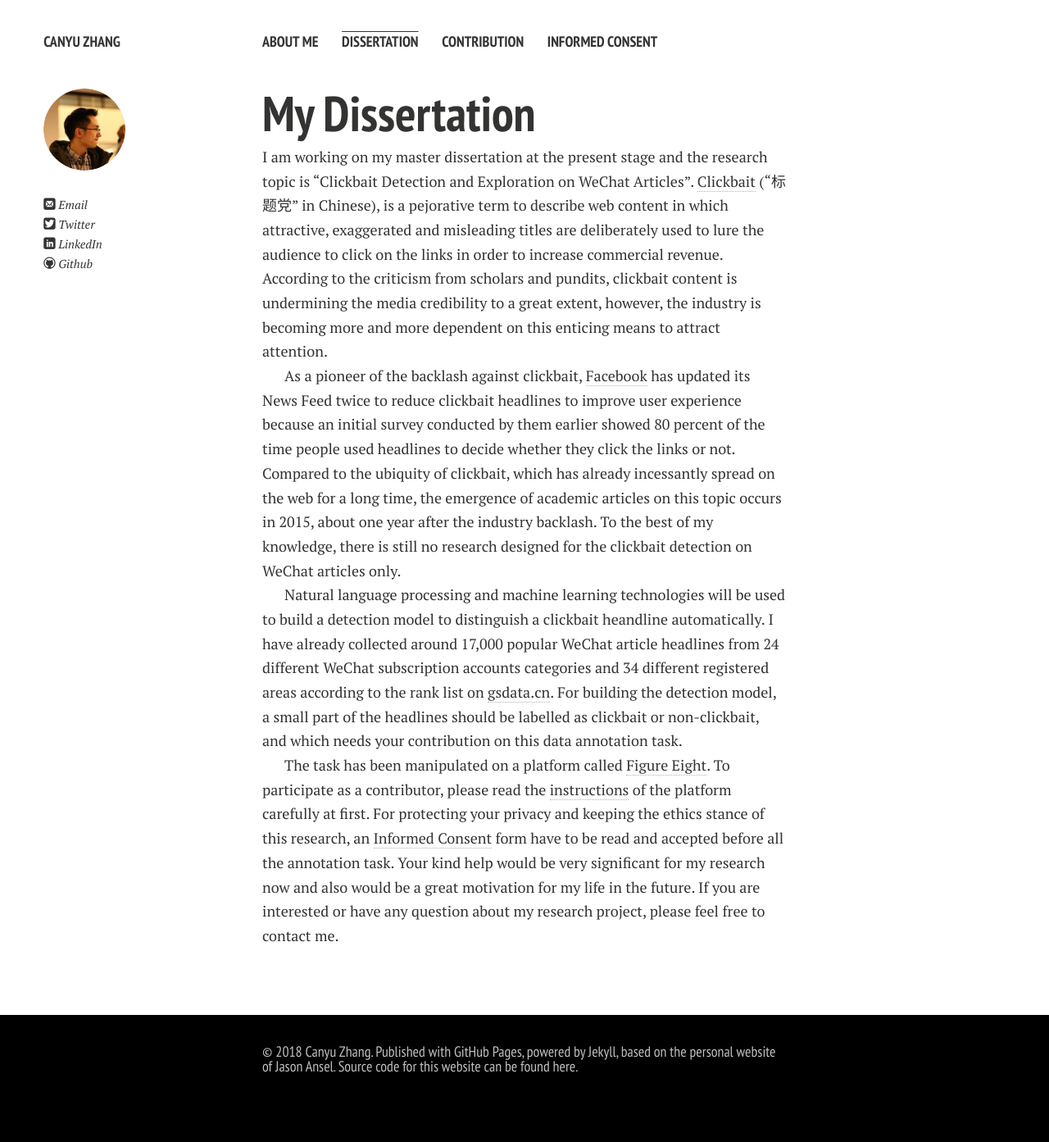
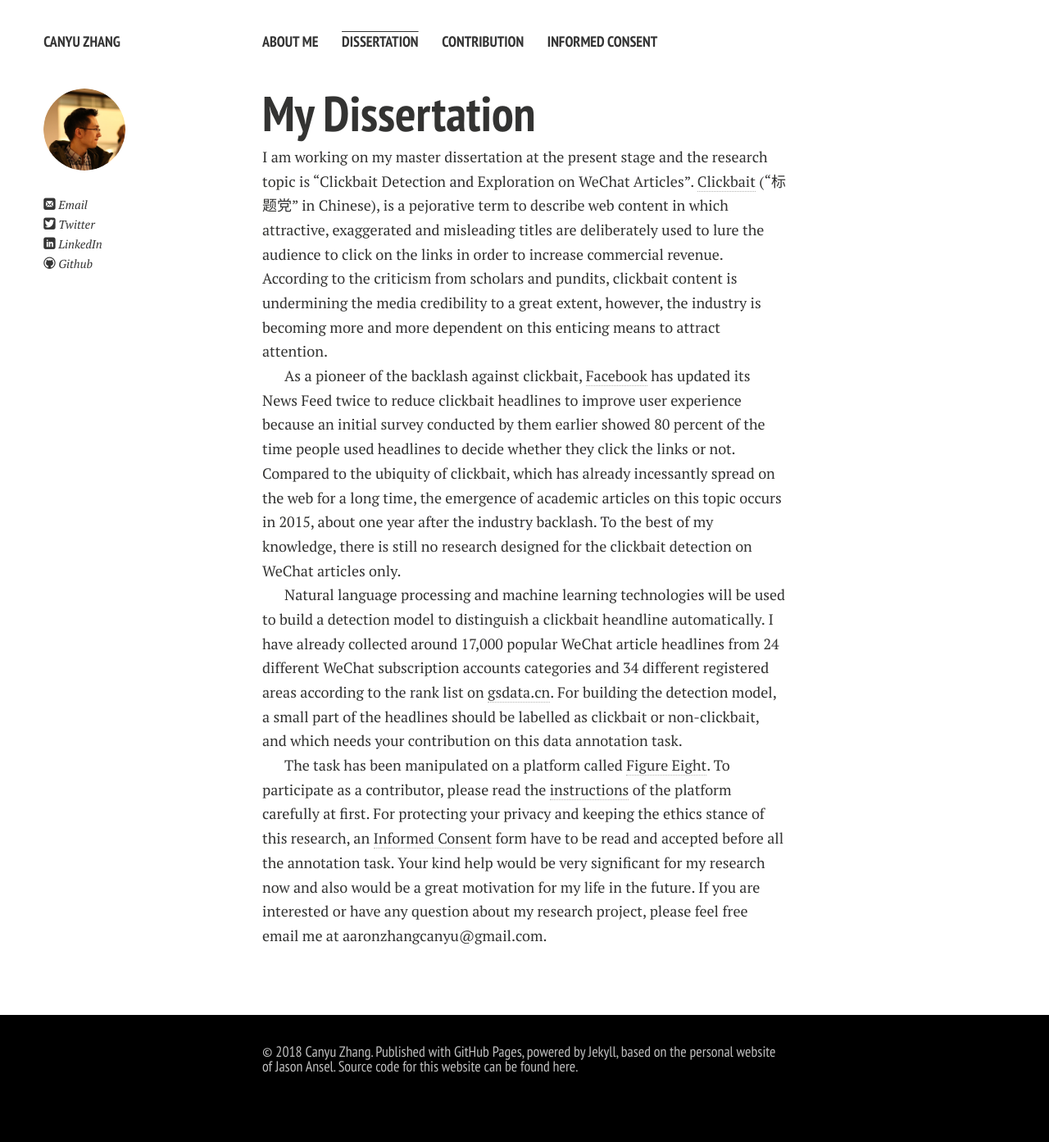
Before and after one commit to aaronzhangcanyu/aaronzhangcanyu.github.io, a Jekyll site: the page built from dissertation.md, in a window 1280 px wide. Shown: the whole page at 82% size. Built offline with Jekyll 4.4.1, drawn with Linux system fonts in a browser that asks for light colours; nearby versions of some CDN libraries; Markdown is read by kramdown in place of the engine named in the settings.

Commit message:
Update dissertation.md

```diff
--- a/dissertation.md
+++ b/dissertation.md
@@ -13,7 +13,7 @@
 
 Natural language processing and machine learning technologies will be used to build a detection model to distinguish a clickbait heandline automatically. I have already collected around 17,000 popular WeChat article headlines from 24 different WeChat subscription accounts categories and 34 different registered areas according to the rank list on [gsdata.cn]. For building the detection model, a small part of the headlines should be labelled as clickbait or non-clickbait, and which needs your contribution on this data annotation task.
 
-The task has been manipulated on a platform called [Figure Eight]. To participate as a contributor, please read the [instructions] of the platform carefully at first. For protecting your privacy and keeping the ethics stance of this research, an [Informed Consent] form have to be read and accepted before all the annotation task. Your kind help would be very significant for my research now and also would be a great motivation for my life in the future. If you are interested or have any question about my research project, please feel free to contact me.
+The task has been manipulated on a platform called [Figure Eight]. To participate as a contributor, please read the [instructions] of the platform carefully at first. For protecting your privacy and keeping the ethics stance of this research, an [Informed Consent] form have to be read and accepted before all the annotation task. Your kind help would be very significant for my research now and also would be a great motivation for my life in the future. If you are interested or have any question about my research project, please feel free email me at aaronzhangcanyu@gmail.com.
 
 
 [Clickbait]: https://en.wikipedia.org/wiki/Clickbait/
```
